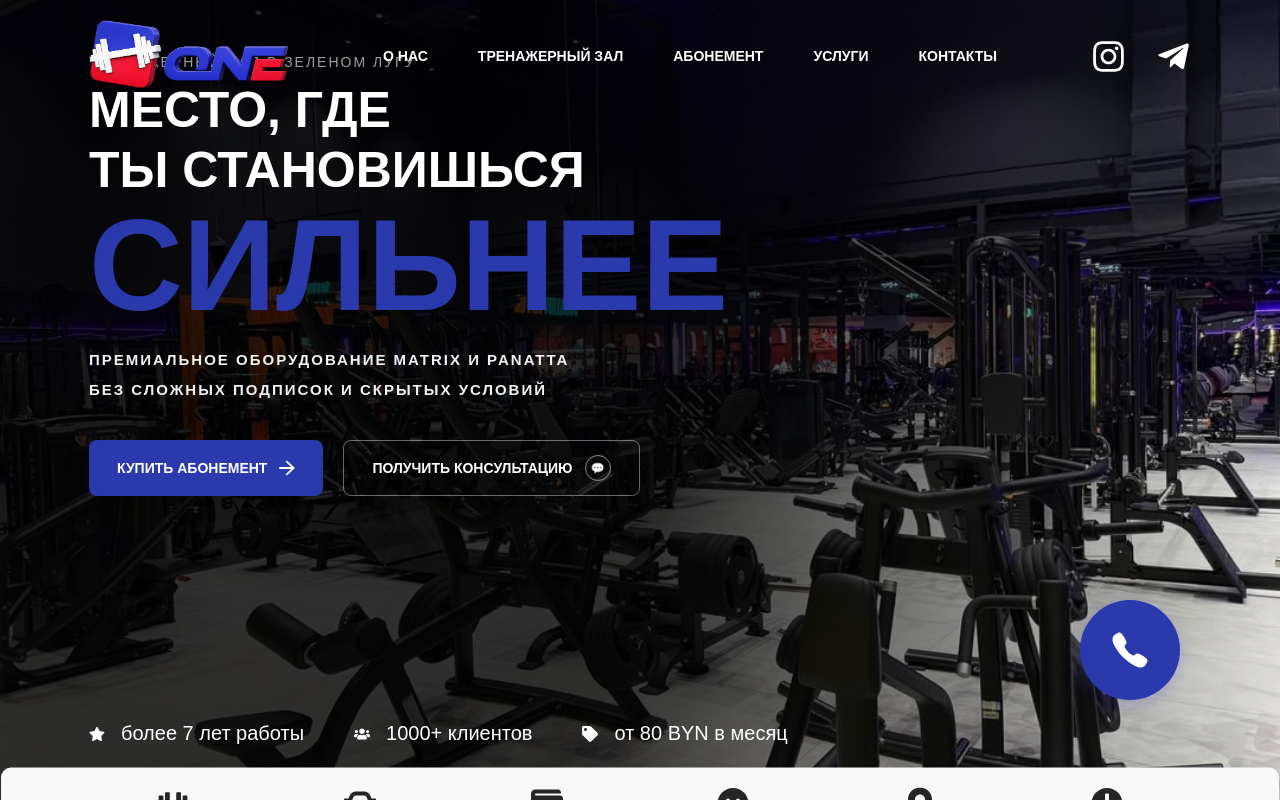
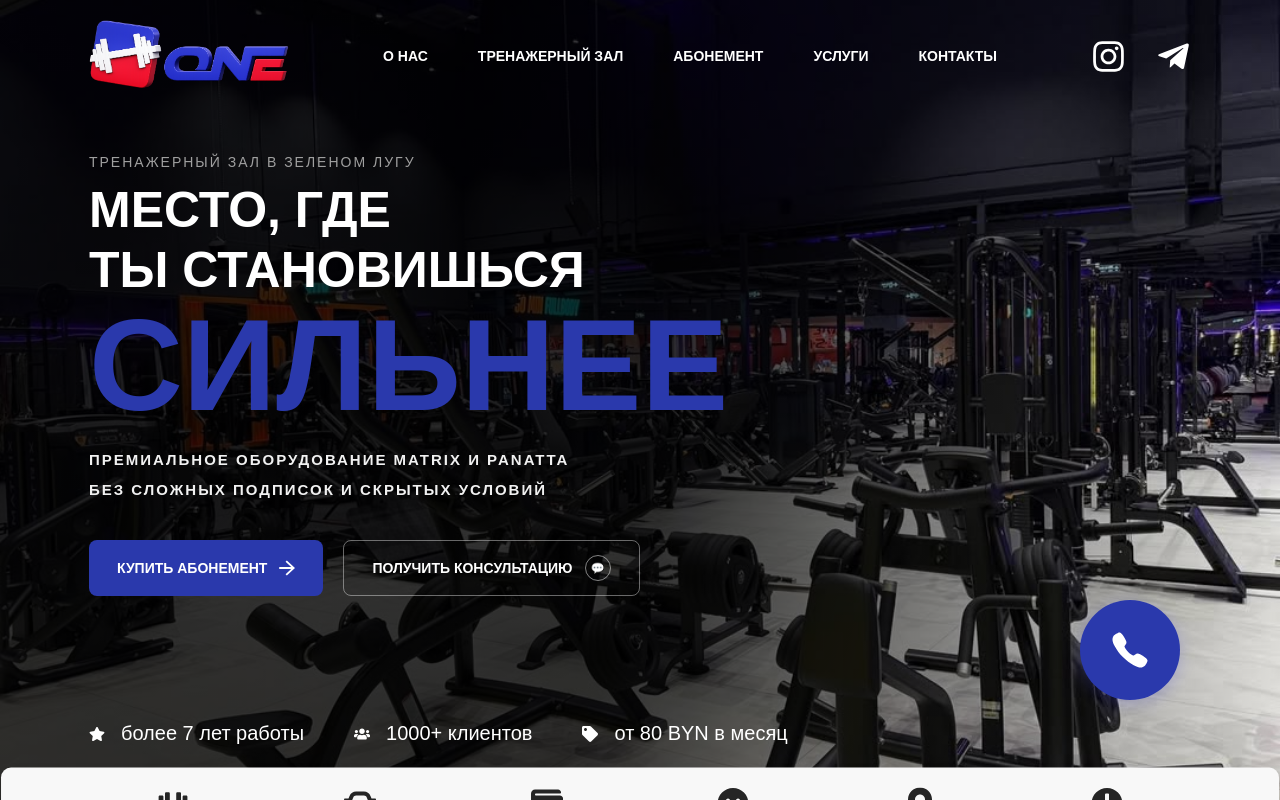
Before and after one commit to CrazyRentur/my-react-app, a React (Create React App) app: page / in a window 1280 px wide. Shown: the top 800 px of the page. Built offline with nearby package versions, Linux system fonts and the light colour scheme.

Commit message:
пофиг

```diff
--- a/package.json
+++ b/package.json
@@ -14,6 +14,8 @@
     "web-vitals": "^2.1.4"
   },
   "scripts": {
+    "predeploy": "npm run build",
+    "deploy": "gh-pages -d build",
     "start": "react-scripts start",
     "build": "react-scripts build",
     "test": "react-scripts test",
@@ -36,5 +38,8 @@
       "last 1 firefox version",
       "last 1 safari version"
     ]
+  },
+  "devDependencies": {
+    "gh-pages": "^6.3.0"
   }
 }
--- a/src/App.css
+++ b/src/App.css
@@ -292,6 +292,7 @@ button {
 
 /* Контентный блок */
 .hero-content {
+  padding-top: 100px;
   width: 100%;
   max-width: 900px;
   display: flex;
```
Also changed, not shown: 1 other file (tests, documents, lock files or other folders).
